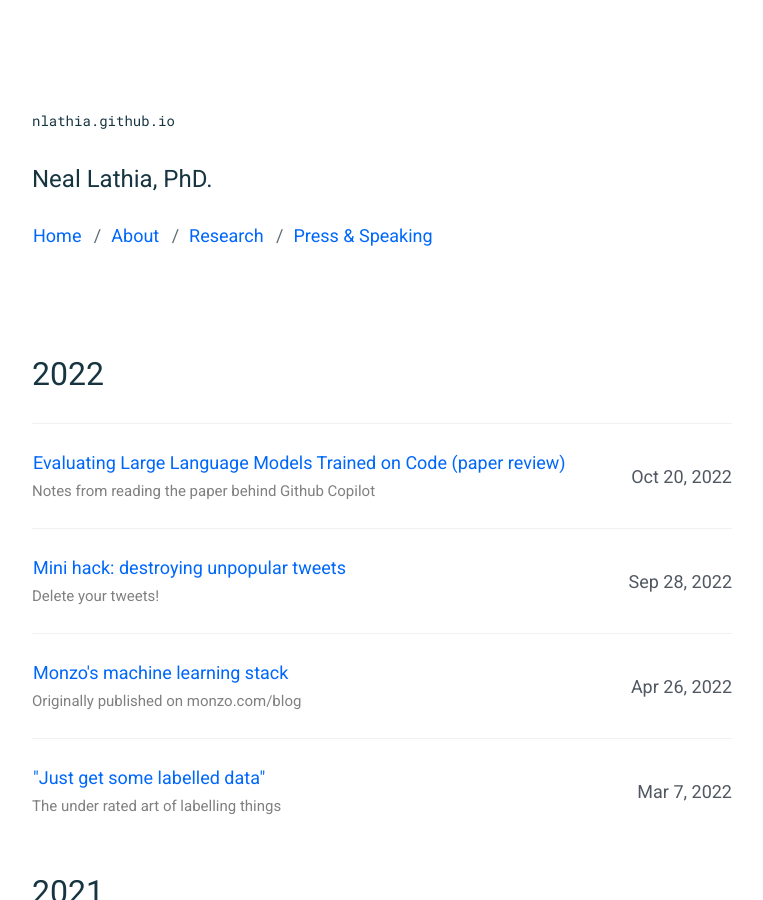
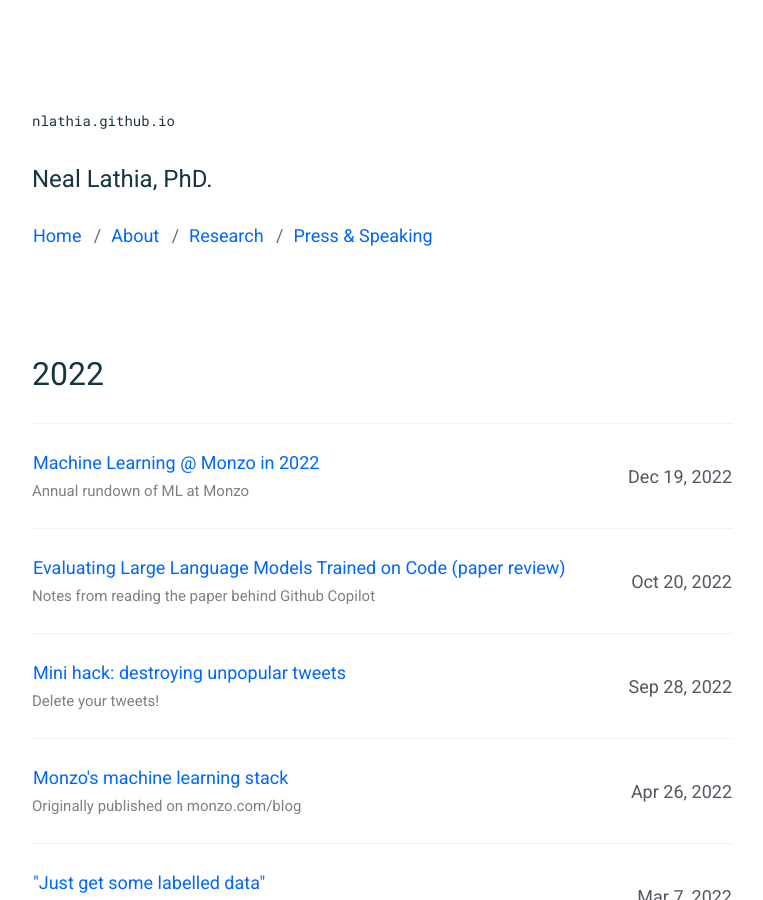
Before and after one commit to nlathia/nlathia.github.io, a Jekyll site: the page built from index.html, in a window 1280 px wide and 900 px high. Shown: the whole window, without its empty margins (258-1021 px from the left). Built offline with Jekyll 4.4.1, drawn with Linux system fonts in a browser that asks for light colours; some of the changed lines change nothing that is shown.

Commit message:
Add Monzo ML '22 post (#55)
Co-authored-by: Neal Lathia <neallathia@gmail.com>

```diff
--- a/_posts/2020-10-19-Monzo-ML.md
+++ b/_posts/2020-10-19-Monzo-ML.md
@@ -4,6 +4,8 @@ title: "Machine Learning @ Monzo in 2020"
 description: We're hiring! Here's an FAQ post with all the typical questions that I receive.
 categories: [monzo, tech-lead, machine-learning]
 ---
+
+_Note_: this post was originally published [here on Monzo's blog](https://medium.com/data-monzo/machine-learning-at-monzo-d83a7d1a71e1).
 
 We are currently [hiring for a Machine Learning Scientist](https://boards.greenhouse.io/monzo/jobs/517446) in my team. This is always an exciting time - I get to meet and talk to a ton of interesting candidates from around the world. 🙌
 
--- a/_posts/2021-10-28-Monzo-ML.md
+++ b/_posts/2021-10-28-Monzo-ML.md
@@ -2,7 +2,7 @@
 layout: post
 title: "Machine Learning @ Monzo in 2021"
 description: An update from what's been happening in my team
-categories: [machine-learning]
+categories: [machine-learning, monzo]
 ---
 
 Last year, I wrote the [Machine Learning @ Monzo in 2020](https://nlathia.github.io/2020/10/Monzo-ML.html) post as we started a round of hiring for the team. Our hiring season has been underway for some time again, and one of the questions I get from candidates who have seen my previous post is “what has changed, and what has remained the same?”
--- /dev/null
+++ b/_posts/2022-12-19-Monzo-ML.md
@@ -0,0 +1,52 @@
+---
+layout: post
+title: "Machine Learning @ Monzo in 2022"
+description: Annual rundown of ML at Monzo
+categories: [machine-learning, monzo]
+---
+
+_Note_: this post was originally published [here on Monzo's blog](https://monzo.com/blog/2022/12/19/machine-learning-at-monzo-in-2022).
+
+Over the last two years, I’ve written posts about Machine Learning at Monzo (in [2020](https://nlathia.github.io/2020/10/Monzo-ML.html), and in [2021](https://nlathia.github.io/2021/10/Monzo-ML.html)). As the adoption and impact of machine learning inside of Monzo continues to grow, I thought it is time for a refresh – here is our 2022 update!
+
+## ML is now fully embedded inside of Monzo’s structure
+
+In my 2021 post, I described the hub-and-spoke model that we were using for the machine learning folks in the company. We were moving away from being a single centralised team, and balancing between having a common place to work, building our platform, having reporting lines (in the ‘hub’) and being embedded inside of specific areas of Monzo (in the ‘spokes’).
+
+Since then, each area of Monzo has grown so much that the entire Data discipline was restructured in mid-2022 to better fit with Monzo’s needs. We now have a Data Director who oversees all types of Data - from analytics engineering through to machine learning - in each area of Monzo (Operations, Financial Crime, Personal Banking, etc.) and everyone’s reporting line in that area leads towards that Director.
+
+Machine Learning is no different: everyone who has the words 'Machine Learning' in their job title reports now into a Head of Machine Learning for that area (who, in turn, reports into the local Data Director). This org change coincided nicely with me taking a sabbatical that folks with [four-year tenures are given](https://twitter.com/monzo/status/1488863260350853122); I decided to pivot towards a more hands-on role on my return so I returned as a Staff Machine Learning Engineer in Operations.
+
+More importantly, the use cases and interest in machine learning at Monzo has now gone beyond a single discipline. We have folks across Engineering, Data, Decision Science, and Machine Learning who participate in training models and building systems that use or enable us to use ML more effectively. Because of that, I created a cross-disciplinary **Machine Learning Steering Group** that is currently setting the agenda for our near-future platform requirements and sharing common pain points from different parts of the business – what it means to do machine learning at Monzo now varies depending on what part of Monzo you’re talking about.
+
+We also have many new faces in the team. As in previous years, here’s a snapshot of everyone who is in the machine learning discipline / area / steering group in the company – I think this might be the last year that I can fit faces onto one picture!
+
+![](https://nlathia.github.io/assets/monzo-machine-learning-2022.png "Some of the people involved in machine learning at Monzo in 2022")
+
+Team growth also means that we're less frequently all in the same room together, and so sharing our projects and ideas across the discipline becomes harder. We have also set up mini knowledge sharing sessions (following the [PechaKucha format](https://en.wikipedia.org/wiki/PechaKucha)) where anyone in the team can share insights, methods, or just a cool thing they learned about, in a short and snappy format.
+
+## ML problems – new and existing
+
+As Monzo continues to grow, we now have areas of the company where machine learning is new and being bootstrapped, as well as areas where machine learning models already exist and need to be improved and maintained. Both ends of this spectrum exist inside of the company, and this means we're doing a wider range of work.
+
+On the former, for example, our new experimental customer demand forecasting system is currently running using [BigQuery ML](https://cloud.google.com/bigquery-ml/docs/reference/standard-sql/bigqueryml-syntax-create-time-series), we’ve been exploring the applicability of speech-to-text models, and we’ve shipped early experiments for predicting outcomes related to customer experience and auto-complete search queries.
+
+The latter is an exercise in retraining and re-evaluating new models – using historical data, experimenting with features from new data sources, running shadow deployments, tuning thresholds, and ensuring we have the monitoring that we need so that systems can continue to perform as they were originally designed to do.
+
+Outside of Monzo, interest in artificial intelligence is increasing as new, wonderful models like stable diffusion and chatGPT are released. This excitement has made its way into the company, and we now think deeply about both whether we should pragmatically apply ML to a given area and what new opportunities recent developments in ML are bringing to the table.
+
+## Our ML platform continues to evolve
+
+Earlier this year, I wrote a blog post about [Monzo’s machine learning stack](https://nlathia.github.io/2022/04/Monzo-ML-stack.html). Now that our structure has changed, the owners and contributors of different components of our platform are also shifting. For example, we’ve been collaborating with the Security team while they have been improving how we manage Python dependencies in our machine learning micro services, and the Data Platform team now co-owns some of our platform services, like our feature store.
+
+We have also continued to add things into our systems to make them safer and more observable. These range from quality-of-life improvements (for example, people who run jobs in our AI Platform get Slack notifications when their job finishes), through to more automation (we have a code generation tool to add fields into our production feature store) and more control (we can schedule the same cron job to run multiple times with different arguments).
+
+One of the major topics that we are currently exploring in this space is that our approach to ML, which builds on our data and production stacks, has a fairly steep learning curve. It requires folks to onboard into the tools used across data and engineering, and jump between the tools that exist in both of those worlds based on what we are trying to achieve. On the one hand, this makes sense: getting ML models from idea to production requires data and engineering tooling and we built our workflows at the intersection of what existed already. On the other hand, this may hinder further adoption of ML. Our new ML Steering Group is currently looking into how we can make the ML developer experience faster and safer, without compromising on our foundations and how tightly we integrate with other platform teams at Monzo.
+
+## What are the key takeaways?
+
+As always, it’s been tricky to write a post that I feel does justice to all of the work that is happening behind the scenes.
+
+We’re no longer a machine learning team in a company – machine learning is an established tool that is used by many disciplines to help teams reach their goals. Being established means that there is more work to do: maintenance, re-training, re-usability, and governance, and more people who are interested in that work: ranging from executives through to product managers. But, at the same time, there are areas of the business that have no ML presence at all. In short, part of maturing ML at the company means that it looks quite differently based on your vantage point.
+
+The next phase of our growth is not just about hiring and growing: our new inflection point is about how we can maintain our speed and autonomy, while safely increasing our impact and building on each other’s work as we have multiple ML folks spread across the entire company.
```
Also changed, not shown: assets/monzo-machine-learning-2022.png (added), 1 other file.
